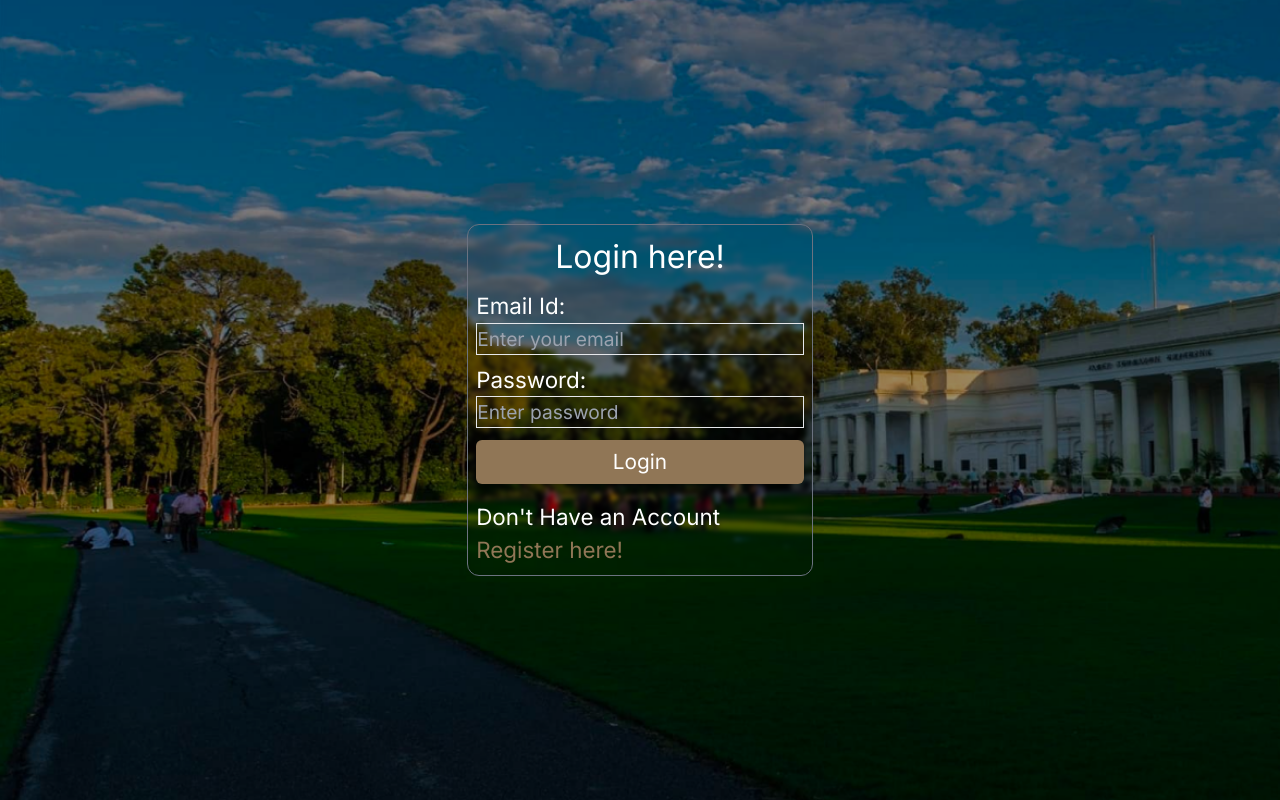
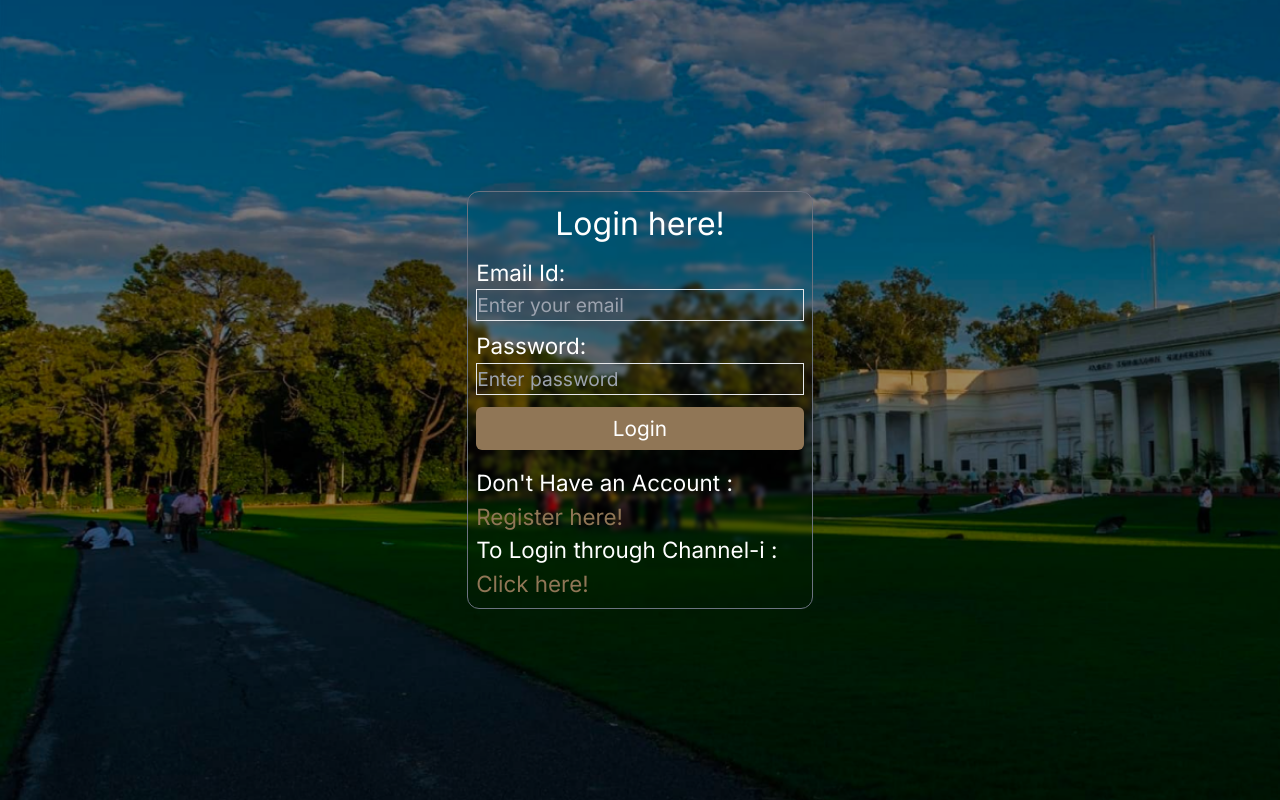
Before and after one commit to riyaaaa123/ircpc, a Next.js app in the folder frontend/: page /signin in a window 1280 px wide. Built offline with nearby package versions, Linux system fonts and the light colour scheme.

Commit message:
[link added for channel-i

```diff
--- a/frontend/src/components/login.js
+++ b/frontend/src/components/login.js
@@ -72,9 +72,13 @@ export default function Login() {
                 </button>
               </div>
               <div className="text-[1.4rem] mt-4">
-                Don't Have an Account&nbsp;
+                Don't Have an Account&nbsp;:
                 <Link href="/signup">
-                  <div className="text-[#907656]">Register here!</div>
+                  <div className="text-[#907656]"> Register here!</div>
+                </Link>
+                To Login through Channel-i :
+                <Link href="https://kunalshaw79.github.io/notification/home">
+                  <div className="text-[#907656]"> Click here!</div>
                 </Link>
               </div>
             </form>
--- a/frontend/src/components/register.js
+++ b/frontend/src/components/register.js
@@ -102,6 +102,10 @@ export default function Register(){
                   <Link href="/signin">
                     <div className="text-[#907656]">Login here!</div>
                   </Link>
+                  To register through Channel-i :
+                  <Link href="https://kunalshaw79.github.io/notification/home">
+                    <div className="text-[#907656]"> Click here!</div>
+                  </Link>
                 </div>
               </form>
             </div>
--- a/frontend/src/components/table.js
+++ b/frontend/src/components/table.js
@@ -1,7 +1,7 @@
 "use client";
 import React, { useState } from "react";
 import Row from "./table_row"
-const addrow=(id, name, title, department, status, lastmodified, submittedon, view_details)=>{
+const Addrow=(id, name, title, department, status, lastmodified, submittedon, view_details)=>{
         const tbody = document.getElementById('patentTableBody');
 
         const newRow = document.createElement('tr');
```
